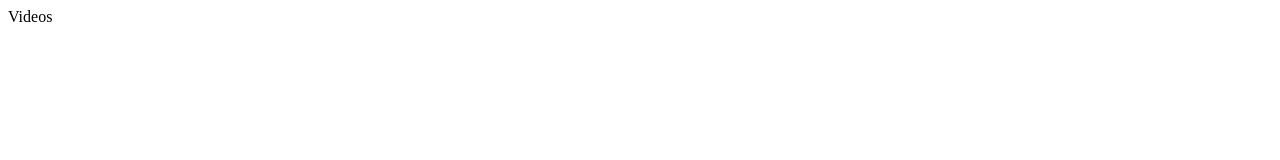
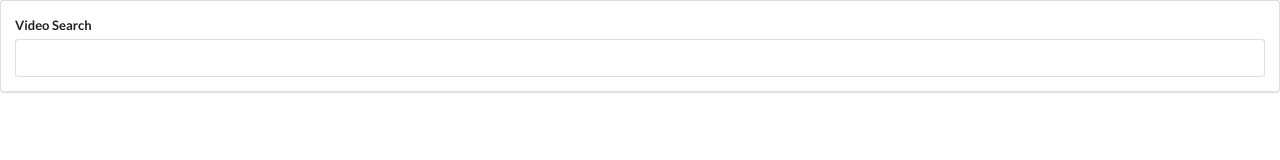
Before and after one commit to JoshSevy/react-video-hooks, a React app: page / in a window 1280 px wide. Built offline with nearby package versions, Linux system fonts and the light colour scheme.

Commit message:
Add onchange and styling to search bar

```diff
--- a/public/index.html
+++ b/public/index.html
@@ -9,6 +9,7 @@
       name="description"
       content="Web site created using create-react-app"
     />
+    <link rel="stylesheet" href="https://cdnjs.cloudflare.com/ajax/libs/semantic-ui/2.4.1/semantic.min.css">
     <link rel="apple-touch-icon" href="%PUBLIC_URL%/logo192.png" />
     <!--
       manifest.json provides metadata used when your web app is installed on a
--- a/src/components/App.js
+++ b/src/components/App.js
@@ -1,7 +1,13 @@
 import React from 'react';
 
+import SearchBar from './SearchBar';
+
 const App = () => {
-  return <div>Videos</div>
+  return (
+    <div>
+      <SearchBar />
+    </div>
+  )
 }
 
 export default App;
--- a/src/components/SearchBar.js
+++ b/src/components/SearchBar.js
@@ -1,10 +1,23 @@
 import React, { Component } from 'react';
 
 class SearchBar extends Component {
-
-
+  state = { term: '' }
   render() {
-    return <div>SearchBar</div>
+    return (
+      <div className="search-bar ui segment">
+        <form className="ui form" onSubmit={(e) => e.preventDefault()}>
+          <div className="field">
+            <label htmlFor="search">Video Search</label>
+            <input
+              type="text"
+              value={this.state.term}
+              id="search"
+              onChange={(e) => this.setState({ term: e.target.value })}
+            />
+          </div>
+        </form>
+      </div>
+    )
   }
 }
 
```
Also changed, not shown: 1 other file.
